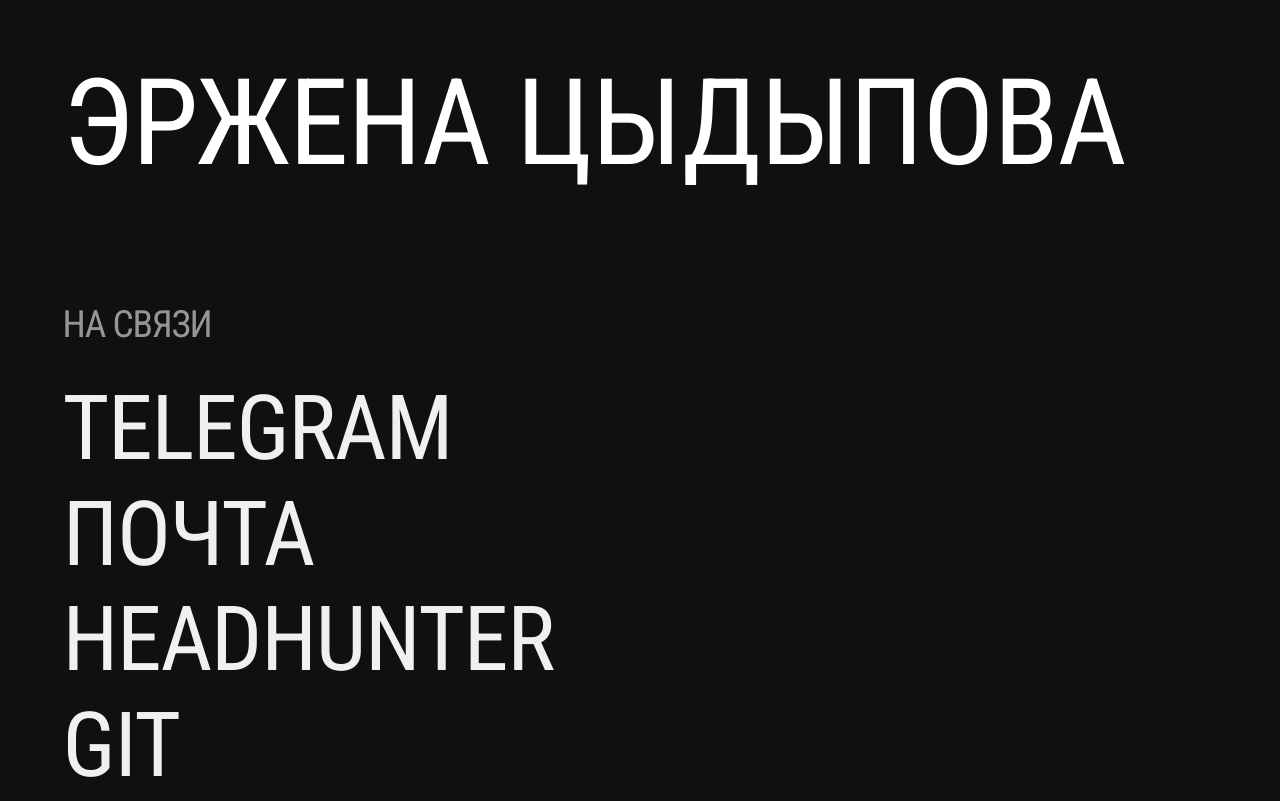
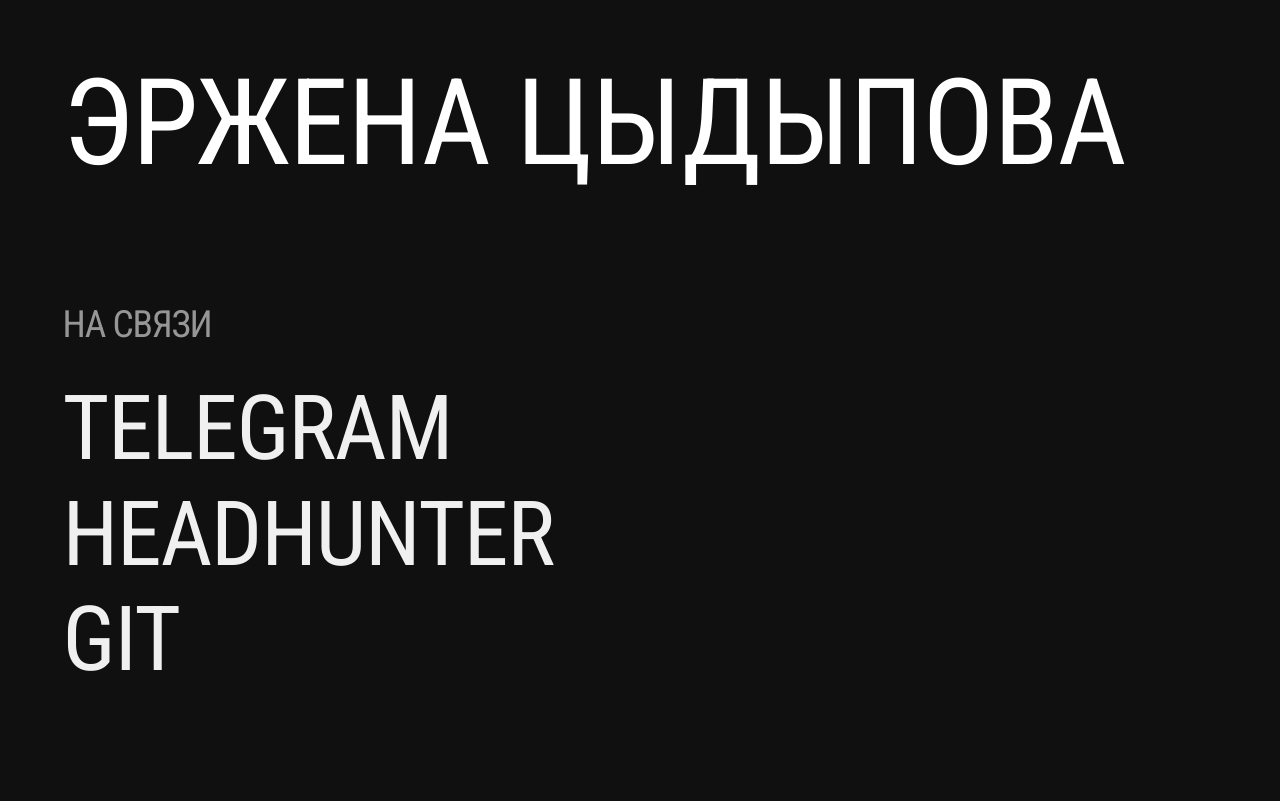
Before and after one commit to ErzhenaTs/ErzhenaTs.github.io, a plain HTML site: page index.html in a window 1280 px wide. Shown: the top 801 px of the page. Drawn offline with Linux system fonts and the light colour scheme.

Commit message:
Update index.html

```diff
--- a/index.html
+++ b/index.html
@@ -36,9 +36,6 @@
           <a href="https://t.me/Ts_Erzhena" target="_blank"> telegram</a>
         </div>
           <div class="entry">
-          <a href="tsydypovaerzhenab@yandex.ru" target="_blank">почта</a>
-        </div>
-        <div class="entry">
           <a href="https://hh.ru/applicant/resumes/view?resume=460cd4c0ff0bc047170039ed1f4a6670774c31" target="_blank">
             headhunter
           </a>
```
